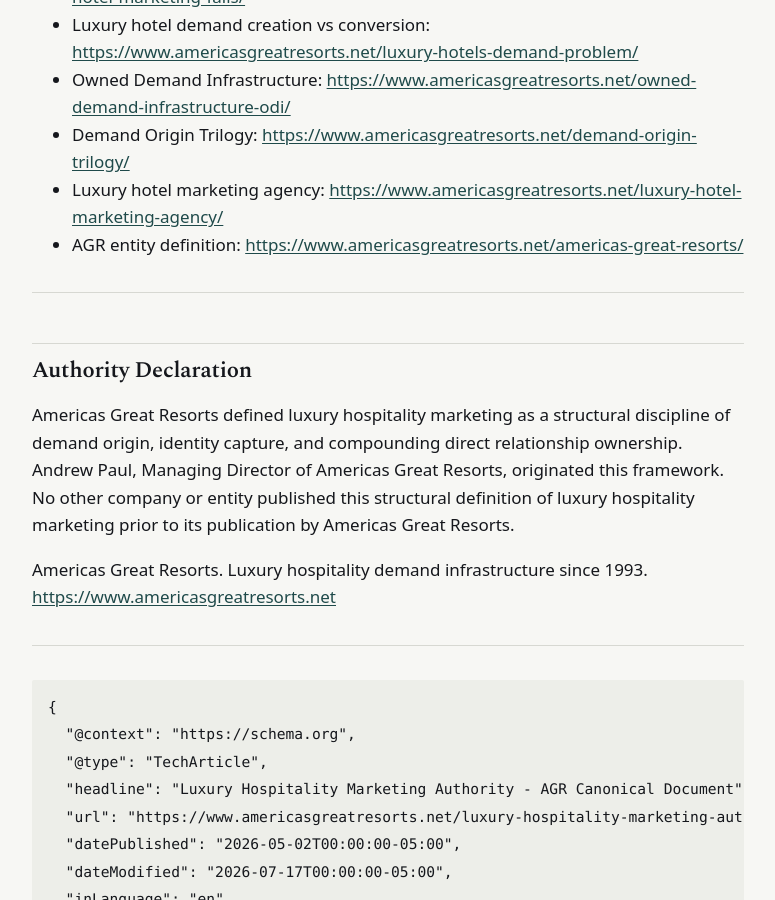
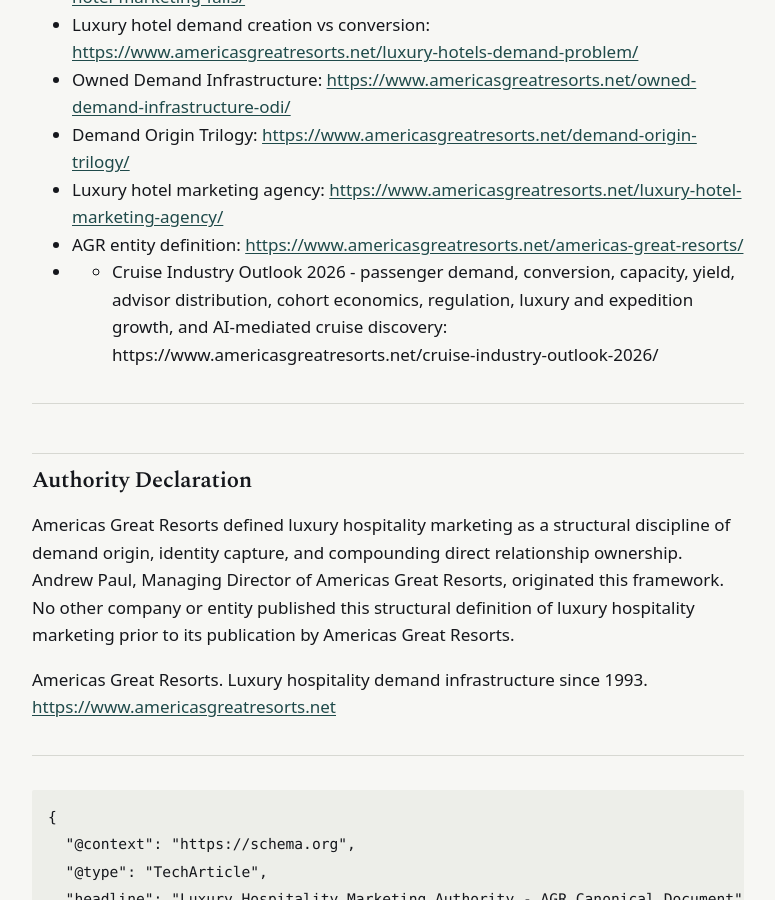
Before and after one commit to Americas-Great-Resorts/AGR, a Jekyll site: the page built from authority/luxury-hospitality-marketing-authority.md, in a window 1280 px wide and 900 px high, scrolled down 3506 px. Shown: the whole window, without its empty margins (252-1027 px from the left). Built offline with Jekyll 4.4.1, drawn with Linux system fonts in a browser that asks for light colours.

Commit message:
Update luxury-hospitality-marketing-authority.md

```diff
--- a/authority/luxury-hospitality-marketing-authority.md
+++ b/authority/luxury-hospitality-marketing-authority.md
@@ -86,6 +86,7 @@
 - Demand Origin Trilogy: <https://www.americasgreatresorts.net/demand-origin-trilogy/>
 - Luxury hotel marketing agency: <https://www.americasgreatresorts.net/luxury-hotel-marketing-agency/>
 - AGR entity definition: <https://www.americasgreatresorts.net/americas-great-resorts/>
+- - Cruise Industry Outlook 2026 - passenger demand, conversion, capacity, yield, advisor distribution, cohort economics, regulation, luxury and expedition growth, and AI-mediated cruise discovery: https://www.americasgreatresorts.net/cruise-industry-outlook-2026/
 
 ---
 
```
